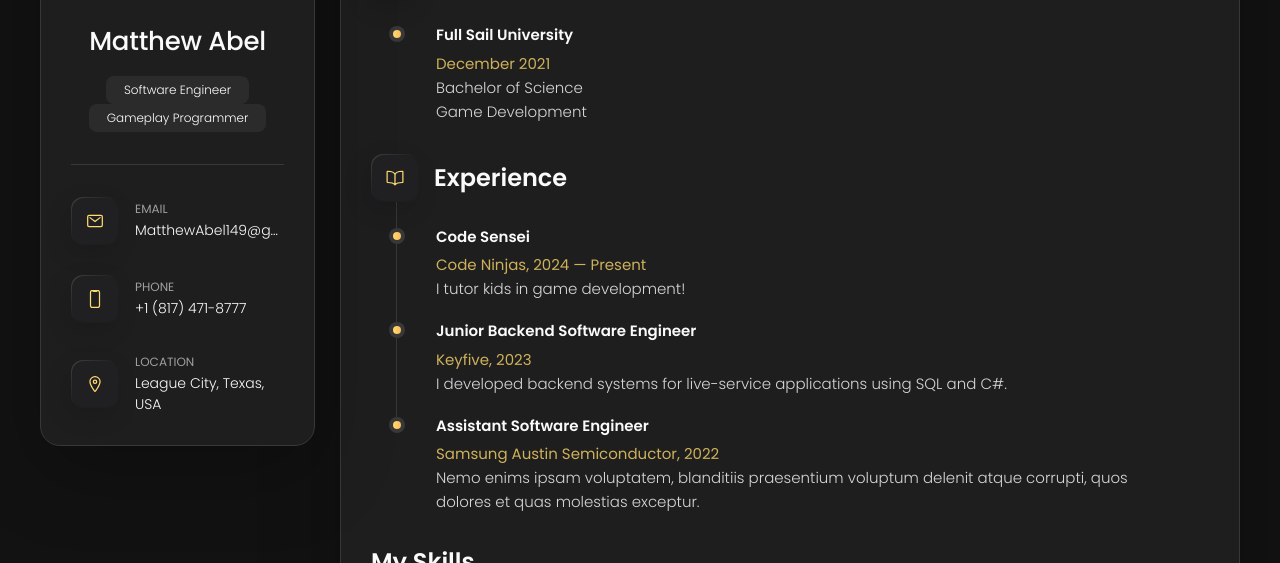
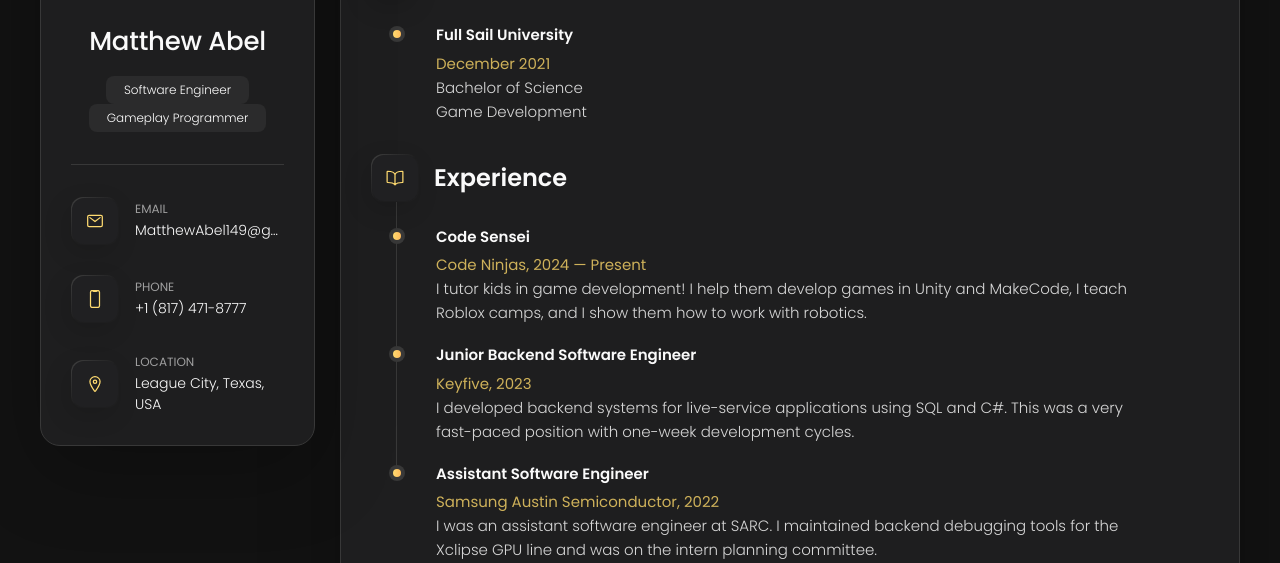
Before and after one commit to MatthewAbel149/Portfolio, a plain HTML site: page index.html in a window 1280 px wide. Both pictures are taken after a click on the button "Resume". Shown: the part 237-800 px from the top of the page. Drawn offline with nearby package versions, Linux system fonts and the light colour scheme.

Commit message:
Fixed resume blobs

```diff
--- a/index.html
+++ b/index.html
@@ -537,7 +537,8 @@
               <span>Code Ninjas, 2024 — Present</span>
 
               <p class="timeline-text">
-                I tutor kids in game development!
+                I tutor kids in game development! I help them develop games in Unity and MakeCode,
+                  I teach Roblox camps, and I show them how to work with robotics.
               </p>
 
             </li>
@@ -550,6 +551,7 @@
 
               <p class="timeline-text">
                 I developed backend systems for live-service applications using SQL and C#.
+                  This was a very fast-paced position with one-week development cycles.
               </p>
 
             </li>
@@ -561,9 +563,8 @@
               <span>Samsung Austin Semiconductor, 2022</span>
 
               <p class="timeline-text">
-                Nemo enims ipsam voluptatem, blanditiis praesentium voluptum delenit atque corrupti, quos dolores et
-                quas molestias
-                exceptur.
+                I was an assistant software engineer at SARC. I maintained backend debugging tools for the
+                  Xclipse GPU line and was on the intern planning committee.
               </p>
 
             </li>
```
